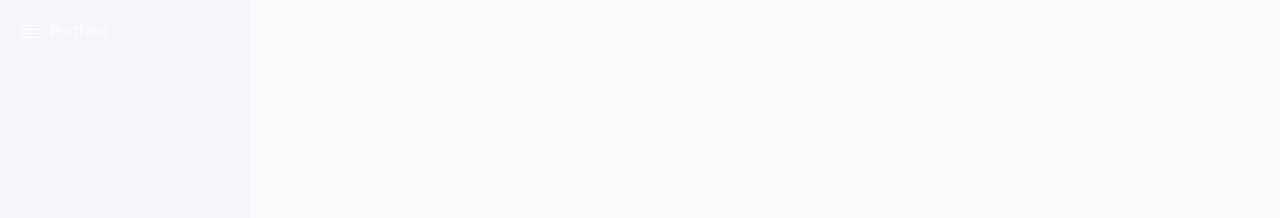
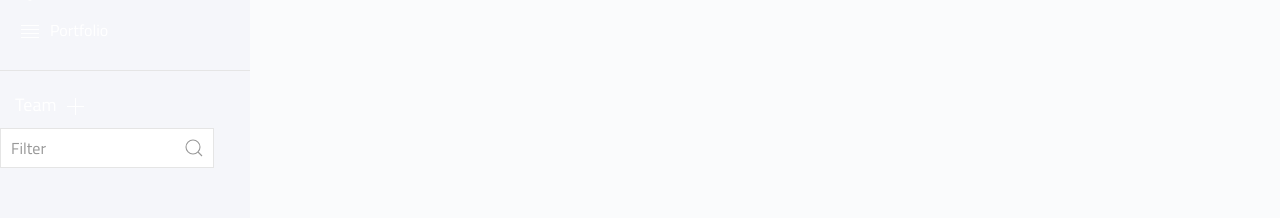
Before and after one commit to larbibaraka/Kraken, a React (Create React App) app: page / in a window 1280 px wide. Shown: the part 240-458 px from the top of the page. Built offline with nearby package versions, Linux system fonts and the light colour scheme.

Commit message:
Add Sidebar Team Component

```diff
--- a/src/Components/Sidebar/Sidebar.jsx
+++ b/src/Components/Sidebar/Sidebar.jsx
@@ -1,6 +1,7 @@
 import React, { Component } from 'react';
 import './Sidebar.scss';
 import Menu from './Menu/Menu';
+import Team from './Team/Team';
 import Invite from './Invite/Invite';
 
 
@@ -10,6 +11,8 @@ class Sidebar extends Component {
             <div className="kr-app-Sidebar">
                 123
                 <Menu />
+                <hr></hr>
+                <Team />
                 <Invite />
             </div>
         )
--- /dev/null
+++ b/src/Components/Sidebar/Team/Team.jsx
@@ -0,0 +1,27 @@
+import React, { Component } from 'react';
+import './Team.scss';
+
+class Team extends Component {
+    render() {
+        return (
+            <div className="kr-app-Sidebar-team">
+                <div className="kr-app-Sidebar-team-header">
+                    Team
+                    <div className="kr-app-Sidebar-team-header-add">
+                        <a>
+                            <span uk-icon="plus"></span>
+                        </a>
+                    </div>
+                </div>
+                <div className="kr-app-Sidebar-team-content">
+                    <div className="search-users uk-inline">
+                        <span className="uk-form-icon uk-form-icon-flip" uk-icon="icon: search"></span>
+                        <input className="uk-input" placeholder="Filter" type="text"></input>
+                    </div>
+                </div>
+            </div>
+        )
+    }
+}
+
+export default Team;
--- /dev/null
+++ b/src/Components/Sidebar/Team/Team.scss
@@ -0,0 +1,30 @@
+.kr-app-Sidebar-team {
+    margin-top: 15px;
+
+    .kr-app-Sidebar-team-header {
+        margin-left: 15px;
+        color: #fff;
+        font-size: 18px;
+        display: flex;
+
+        .kr-app-Sidebar-team-header-add {
+            margin-left: 10px;
+
+            a {
+                text-decoration: none;
+                color: #fff;
+            }
+        }
+    }
+
+    .kr-app-Sidebar-team-content {
+        margin-top: 10px;
+
+        .search-users {
+
+        input {
+
+        }
+        }
+    }
+}
```
